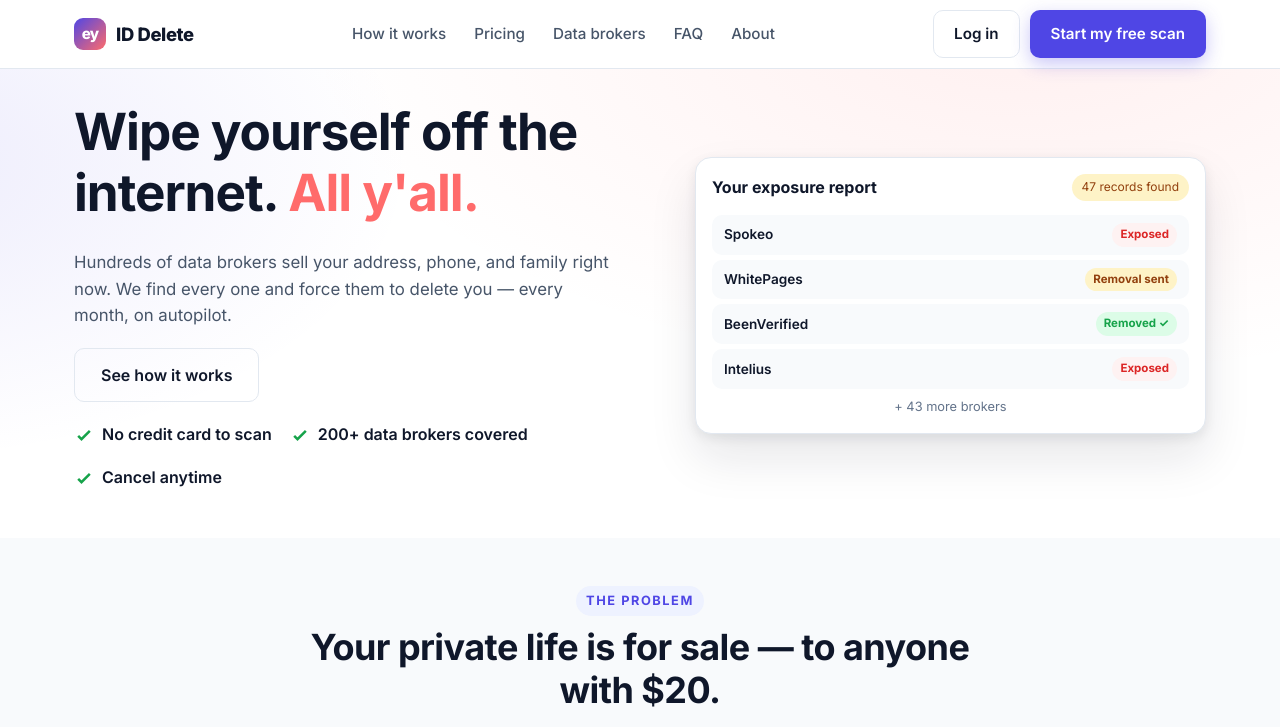
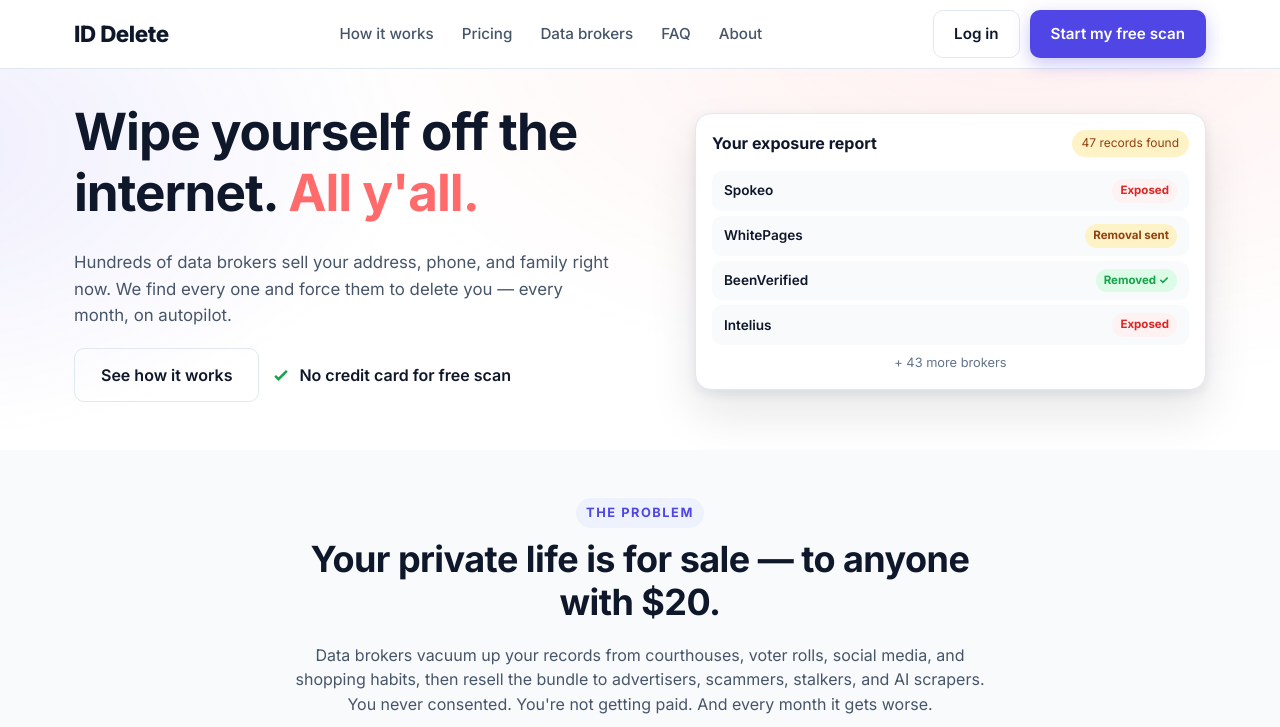
Before and after one commit to carlrich1/iddelete, a plain HTML site: page index.html in a window 1280 px wide. Shown: the top 727 px of the page. Drawn offline with Linux system fonts and the light colour scheme.

Commit message:
Round 2 polish: drop ey logo, bigger wordmark, single inline trust, tighter mobile spacing, fix dashboard overflow

```diff
--- a/css/styles.css
+++ b/css/styles.css
@@ -35,7 +35,7 @@
 * { box-sizing: border-box; }
 html { scroll-behavior: smooth; }
 body {
-  margin: 0;
+  margin: 0; overflow-x: hidden;
   font-family: var(--font);
   color: var(--ink);
   background: var(--bg);
@@ -70,17 +70,12 @@
 }
 .logo {
   display: inline-flex; align-items: center; gap: 10px;
-  font-weight: 800; color: var(--ink); font-size: 1.15rem;
+  font-weight: 800; color: var(--ink); font-size: 1.4rem;
   letter-spacing: -.02em;
 }
 .logo:hover { text-decoration: none; }
-.logo-mark {
-  width: 32px; height: 32px; border-radius: 9px;
-  background: linear-gradient(135deg, var(--brand) 0%, var(--accent) 100%);
-  display: inline-flex; align-items: center; justify-content: center;
-  color: white; font-weight: 800; font-size: .95rem;
-}
-.logo-mark::before { content: "ey"; letter-spacing: -.05em; }
+/* logo-mark removed — wordmark only */
+.logo-mark { display: none; }
 
 .nav { display: flex; align-items: center; gap: 28px; }
 .nav a { color: var(--slate); font-size: .95rem; font-weight: 500; }
@@ -156,7 +151,7 @@
   max-width: 540px;
 }
 .hero-cta { display: flex; gap: 12px; flex-wrap: wrap; }
-.hero-trust { display: flex; gap: 18px; flex-wrap: wrap; margin-top: 20px; color: var(--ink); font-size: 1rem; font-weight: 600; }
+.hero-trust { display: inline-flex; align-items: center; gap: 8px; color: var(--ink); font-size: 1rem; font-weight: 600; }
 .hero-trust span { display: inline-flex; align-items: center; gap: 8px; }
 .hero-trust svg { width: 20px; height: 20px; color: var(--good); flex-shrink: 0; }
 
@@ -185,6 +180,7 @@
 
 /* ---------- Sections ---------- */
 section { padding: 48px 0; }
+@media (max-width: 880px) { section { padding: 28px 0; } section.tight { padding: 20px 0; } .section-head { margin: 0 auto 18px; } }
 section.tight { padding: 32px 0; }
 section.soft { background: var(--bg-soft); }
 .section-head { text-align: center; max-width: 720px; margin: 0 auto 32px; }
@@ -305,7 +301,8 @@
 .form-card h1 { font-size: 1.65rem; margin-bottom: 8px; }
 .form-card .sub { color: var(--slate); margin-bottom: 24px; }
 label { display: block; font-weight: 600; font-size: .9rem; color: var(--ink); margin-bottom: 6px; }
-.field { margin-bottom: 16px; }
+.field { margin-bottom: 14px; }
+@media (max-width: 540px) { .field { margin-bottom: 10px; } .form-card { padding: 20px; } .form-card h1 { font-size: 1.35rem; } .form-card .sub { margin-bottom: 14px; } }
 input[type="text"], input[type="email"], input[type="password"], input[type="tel"], select, textarea {
   width: 100%; padding: 12px 14px; font-size: 1rem; font-family: var(--font);
   border: 1px solid var(--line); border-radius: 10px; background: white;
@@ -358,12 +355,14 @@
 .app-main { padding: 32px 40px; background: var(--bg-soft); }
 @media (max-width: 880px) { .app-main { padding: 24px 20px; } }
 .app-main h1 { font-size: 1.75rem; }
-.app-main .topbar { display: flex; align-items: center; justify-content: space-between; margin-bottom: 24px; }
+.app-main .topbar { display: flex; align-items: center; justify-content: space-between; gap: 16px; margin-bottom: 24px; flex-wrap: wrap; }
+@media (max-width: 540px) { .app-main .topbar { flex-direction: column; align-items: flex-start; gap: 12px; margin-bottom: 16px; } .app-main .topbar .btn { width: 100%; } .app-main h1 { font-size: 1.4rem; } }
 .app-main .topbar p { margin: 0; }
 
 /* Stats row */
 .stats { display: grid; grid-template-columns: repeat(4, 1fr); gap: 16px; margin-bottom: 32px; }
 @media (max-width: 880px) { .stats { grid-template-columns: repeat(2, 1fr); } }
+@media (max-width: 480px) { .stats { grid-template-columns: 1fr; gap: 10px; margin-bottom: 16px; } .stats .stat { padding: 14px; } }
 .stat {
   background: white; border: 1px solid var(--line); border-radius: 12px;
   padding: 20px; box-shadow: var(--shadow);
@@ -374,7 +373,7 @@
 .stat .delta.good { color: var(--good); }
 
 /* Tables */
-.table-card {
+.table-card { overflow-x: auto; /* prevents column overflow on phone */
   background: white; border: 1px solid var(--line); border-radius: 12px;
   padding: 0; box-shadow: var(--shadow); overflow: hidden;
 }
@@ -501,6 +500,11 @@
 }
 
 /* Signup-page hero: three equal-weight headline lines stacked vertically. */
+@media (max-width: 540px) {
+  .signup-hero { margin: 0 0 14px; }
+  .form-card { padding-top: 14px; padding-bottom: 18px; }
+}
+/* (original block below) */
 .signup-hero {
   margin: 0 0 28px;
 }
@@ -519,10 +523,6 @@
   .signup-hero-line { font-size: 1.4rem; }
 }
 
-/* Phone-only: drop the small ey square so the top bar fits the longer CTA label. */
-@media (max-width: 540px) {
-  .logo-mark { display: none; }
-}
 
 /* =====================================================================
    Mobile dashboard header — replaces the bulky sidebar on phone widths.
--- a/index.html
+++ b/index.html
@@ -50,11 +50,7 @@
       </p>
       <div class="hero-cta">
         <a class="btn btn-ghost btn-lg" href="how-it-works.html">See how it works</a>
-      </div>
-      <div class="hero-trust">
-        <span><svg viewBox="0 0 24 24" fill="none" stroke="currentColor" stroke-width="3"><path d="M5 13l4 4L19 7"/></svg> No credit card to scan</span>
-        <span><svg viewBox="0 0 24 24" fill="none" stroke="currentColor" stroke-width="3"><path d="M5 13l4 4L19 7"/></svg> 200+ data brokers covered</span>
-        <span><svg viewBox="0 0 24 24" fill="none" stroke="currentColor" stroke-width="3"><path d="M5 13l4 4L19 7"/></svg> Cancel anytime</span>
+        <span class="hero-trust"><svg viewBox="0 0 24 24" fill="none" stroke="currentColor" stroke-width="3"><path d="M5 13l4 4L19 7"/></svg> No credit card for free scan</span>
       </div>
     </div>
     <div class="hero-visual" aria-hidden="true">
```
